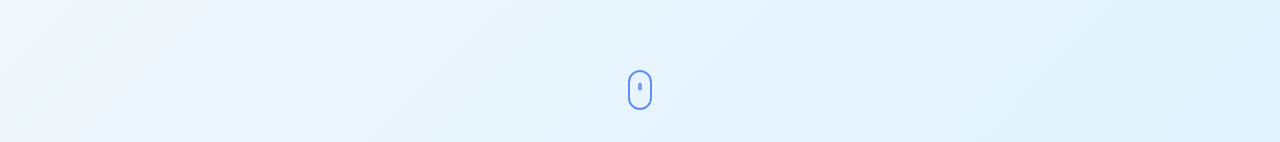
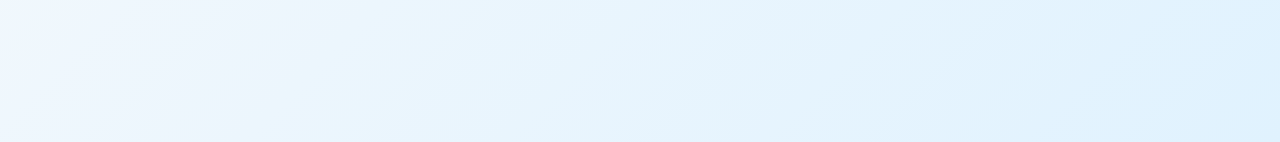
Before and after one commit to showmandem/portfolio, a React (Vite) app: page / in a window 1280 px wide. Shown: the part 658-800 px from the top of the page. Built offline with nearby package versions, Linux system fonts and the light colour scheme.

Commit message:
remove the mouse button

```diff
--- a/src/components/Hero.jsx
+++ b/src/components/Hero.jsx
@@ -47,9 +47,7 @@ function Hero() {
           </div>
         </div>
       </div>
-      <div className="scroll-indicator">
-        <div className="mouse"></div>
-      </div>
+
     </section>
   );
 }
```
